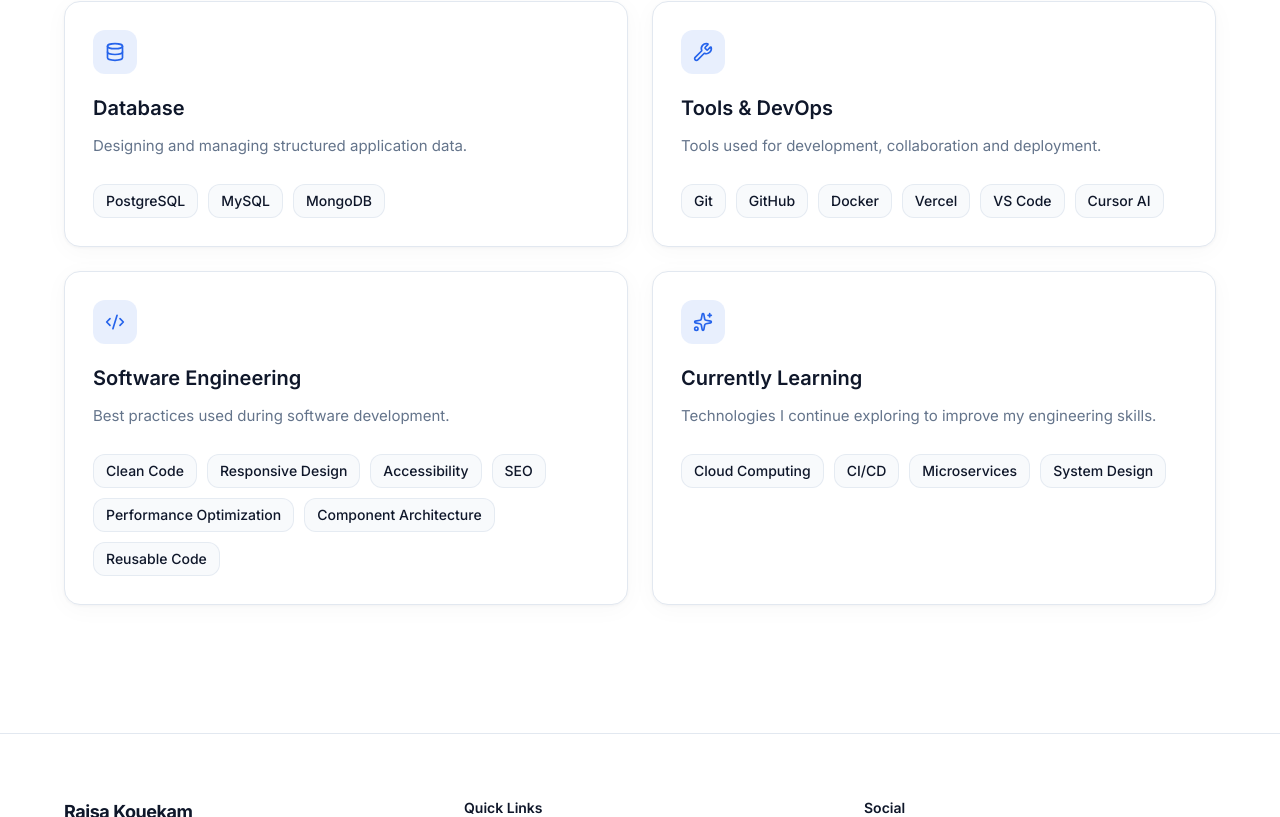
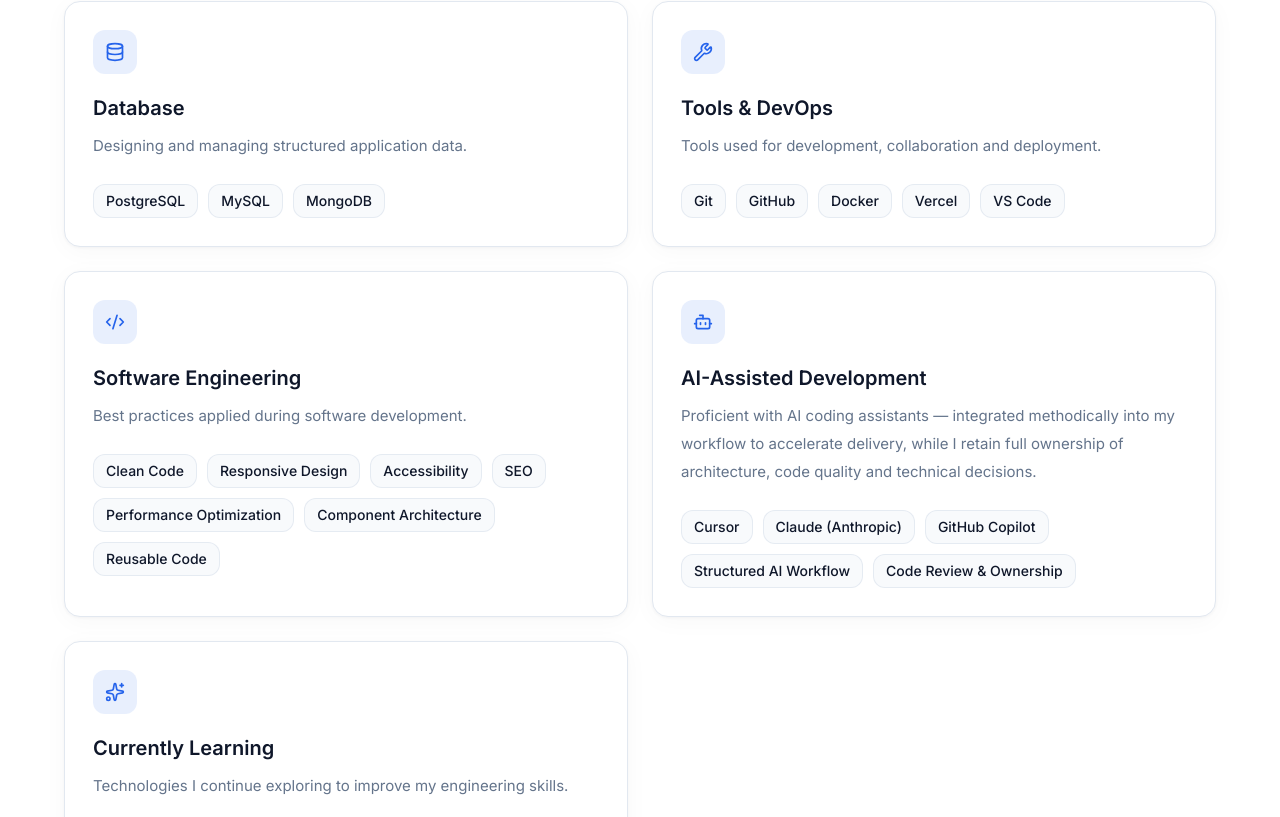
Before and after one commit to raisaodin1-boop/raisa-kouekam-portofolio, a Next.js app: page /en/skills in a window 1280 px wide. Shown: the part 777-1594 px from the top of the page. Built offline with nearby package versions, Linux system fonts and the light colour scheme.

Commit message:
Ajouter la maîtrise des assistants IA aux compétences
- Nouvelle catégorie AI-Assisted Development (Cursor, Claude, GitHub Copilot)
- Formulation professionnelle : workflow méthodique, ownership technique
- Mise à jour Hero highlights et sous-titre Skills EN/FR

```diff
--- a/src/data/skills.ts
+++ b/src/data/skills.ts
@@ -1,4 +1,5 @@
 import {
+  Bot,
   Code2,
   Database,
   Globe,
@@ -14,6 +15,7 @@ export type SkillCategoryKey =
   | "database"
   | "devops"
   | "engineering"
+  | "ai"
   | "learning";
 
 export const skillCategoryKeys: SkillCategoryKey[] = [
@@ -22,6 +24,7 @@ export const skillCategoryKeys: SkillCategoryKey[] = [
   "database",
   "devops",
   "engineering",
+  "ai",
   "learning",
 ];
 
@@ -46,7 +49,7 @@ export const skillCategoryItems: Record<
     "API Integration",
   ],
   database: ["PostgreSQL", "MySQL", "MongoDB"],
-  devops: ["Git", "GitHub", "Docker", "Vercel", "VS Code", "Cursor AI"],
+  devops: ["Git", "GitHub", "Docker", "Vercel", "VS Code"],
   engineering: [
     "Clean Code",
     "Responsive Design",
@@ -55,6 +58,13 @@ export const skillCategoryItems: Record<
     "Performance Optimization",
     "Component Architecture",
     "Reusable Code",
+  ],
+  ai: [
+    "Cursor",
+    "Claude (Anthropic)",
+    "GitHub Copilot",
+    "Structured AI Workflow",
+    "Code Review & Ownership",
   ],
   learning: ["Cloud Computing", "CI/CD", "Microservices", "System Design"],
 };
@@ -65,5 +75,6 @@ export const skillCategoryIcons: Record<SkillCategoryKey, LucideIcon> = {
   database: Database,
   devops: Wrench,
   engineering: Code2,
+  ai: Bot,
   learning: Sparkles,
 };
--- a/src/i18n/dictionaries/en.json
+++ b/src/i18n/dictionaries/en.json
@@ -37,7 +37,8 @@
       "Full Stack Development",
       "E-commerce Platforms",
       "Fintech Applications",
-      "Production-Ready Delivery"
+      "Production-Ready Delivery",
+      "AI-Augmented Workflow"
     ],
     "metrics": [
       {
@@ -133,7 +134,7 @@
   "skills": {
     "label": "Technical Skills",
     "title": "Technologies I Work With",
-    "subtitle": "A selection of the technologies, tools and frameworks I use to design, develop and deploy modern software applications.",
+    "subtitle": "A selection of the technologies, tools and frameworks I use to design, develop and deploy modern software applications — including methodical AI-assisted workflows.",
     "categories": {
       "frontend": "Frontend",
       "backend": "Backend",
@@ -161,7 +162,11 @@
       },
       "engineering": {
         "title": "Software Engineering",
-        "description": "Best practices used during software development."
+        "description": "Best practices applied during software development."
+      },
+      "ai": {
+        "title": "AI-Assisted Development",
+        "description": "Proficient with AI coding assistants — integrated methodically into my workflow to accelerate delivery, while I retain full ownership of architecture, code quality and technical decisions."
       },
       "learning": {
         "title": "Currently Learning",
--- a/src/i18n/dictionaries/fr.json
+++ b/src/i18n/dictionaries/fr.json
@@ -37,7 +37,8 @@
       "Développement Full Stack",
       "Plateformes E-commerce",
       "Applications Fintech",
-      "Livraison Production"
+      "Livraison Production",
+      "Workflow IA maîtrisé"
     ],
     "metrics": [
       {
@@ -133,7 +134,7 @@
   "skills": {
     "label": "Compétences techniques",
     "title": "Technologies que j'utilise",
-    "subtitle": "Une sélection des technologies, outils et frameworks que j'utilise pour concevoir, développer et déployer des applications modernes.",
+    "subtitle": "Une sélection des technologies, outils et frameworks que j'utilise pour concevoir, développer et déployer des applications modernes — avec une maîtrise méthodique des assistants IA.",
     "categories": {
       "frontend": "Frontend",
       "backend": "Backend",
@@ -162,6 +163,10 @@
       "engineering": {
         "title": "Ingénierie logicielle",
         "description": "Bonnes pratiques appliquées lors du développement logiciel."
+      },
+      "ai": {
+        "title": "Développement assisté par l'IA",
+        "description": "Maîtrise d'assistants IA de code — intégrés de façon méthodique à mon workflow pour accélérer la livraison, tout en conservant la responsabilité de l'architecture, de la qualité du code et des décisions techniques."
       },
       "learning": {
         "title": "En cours d'apprentissage",
```
